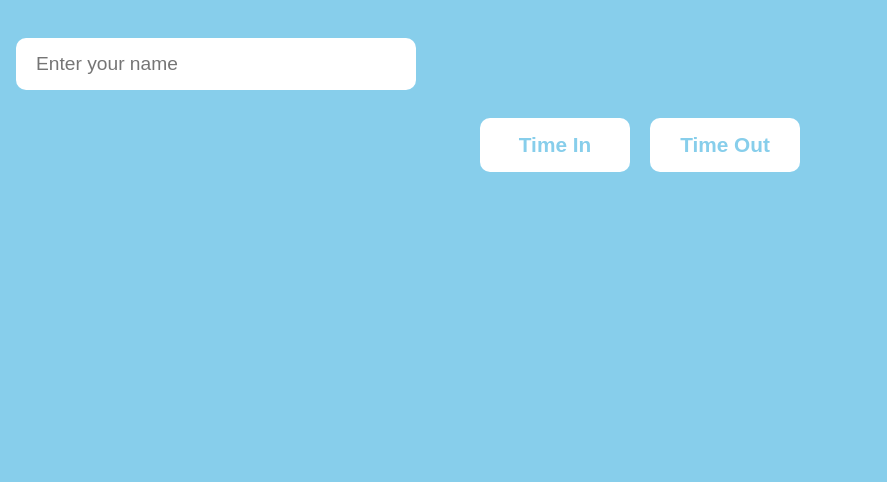
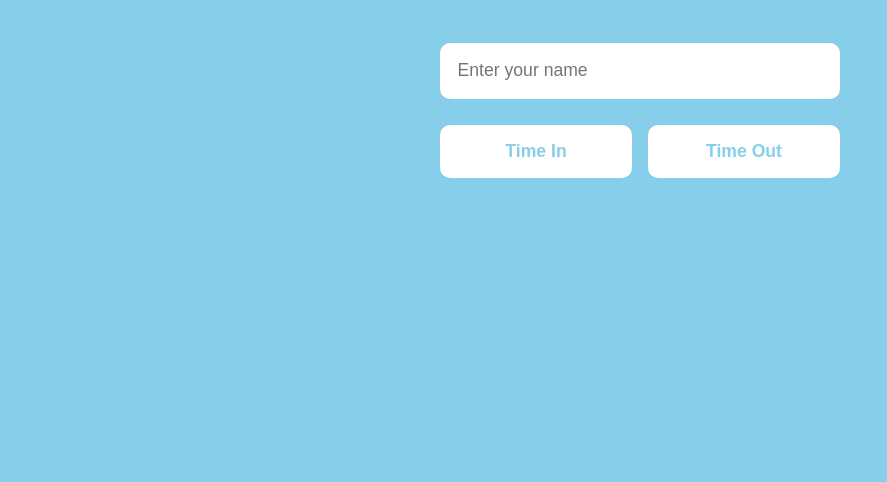
Before and after one commit to Soguilon/Iglu-TimeTracker, a plain HTML site: page index.html in a window 1280 px wide. Shown: the part 318-800 px from the top of the page, without its empty margins (0-887 px from the left). Drawn offline with Linux system fonts and the light colour scheme.

Commit message:
Update index.html

```diff
--- a/index.html
+++ b/index.html
@@ -2,37 +2,38 @@
 <html lang="en">
 <head>
   <meta charset="UTF-8" />
-<meta name="viewport" content="width=device-width, initial-scale=1, maximum-scale=1, user-scalable=no" />
+  <meta name="viewport" content="width=device-width, initial-scale=1.0" />
   <title>Iglu Time Tracker</title>
   <style>
-  /* Reset some default margins and paddings */
     * {
       box-sizing: border-box;
+      margin: 0;
+      padding: 0;
     }
 
     body {
       font-family: Arial, sans-serif;
-    background: #87CEEB;
-    color: #fff;
-    text-align: center;
-    padding: 2em 1em;
-    margin: 0;
-    min-height: 100vh;
+      background-color: #87CEEB;
+      color: #ffffff;
       display: flex;
       flex-direction: column;
+      align-items: center;
       justify-content: center;
+      padding: 2em 1em;
+      min-height: 100vh;
+      text-align: center;
     }
 
     h1 {
-    font-size: 2.2rem;
+      font-size: clamp(1.8rem, 4vw, 2.5rem);
       margin-bottom: 1.5em;
     }
 
     input[type="text"] {
-    width: 90%;
+      width: 100%;
       max-width: 400px;
-    padding: 15px 20px;
-    font-size: 1.2rem;
+      padding: 1em;
+      font-size: 1.1rem;
       border: none;
       border-radius: 10px;
       margin-bottom: 1.5em;
@@ -42,45 +43,35 @@
 
     .button-container {
       display: flex;
+      flex-wrap: wrap;
+      gap: 1em;
       justify-content: center;
-    gap: 20px;
-    flex-wrap: wrap;
+      width: 100%;
+      max-width: 400px;
     }
 
     button {
       flex: 1 1 120px;
-    max-width: 150px;
-    padding: 15px 0;
-    font-size: 1.3rem;
+      padding: 0.9em;
+      font-size: 1.1rem;
       border: none;
       border-radius: 10px;
       cursor: pointer;
-    transition: background-color 0.3s ease;
       font-weight: bold;
+      background-color: #ffffff;
+      color: #87CEEB;
+      transition: background-color 0.3s ease, transform 0.2s ease;
     }
 
-  button#timeIn {
-    background-color: #fff;
-    color: #87CEEB;
+    button:hover {
+      background-color: #d6e9f9;
+      transform: translateY(-2px);
     }
 
-  button#timeIn:hover {
-    background-color: #d6e9f9;
-  }
-
-  button#timeOut {
-    background-color: #fff;
-    color: #87CEEB;
-  }
-
-  button#timeOut:hover {
-    background-color: #d6e9f9;
-  }
-
-  p#response {
+    #response {
       margin-top: 1.5em;
+      font-size: 1rem;
       font-weight: bold;
-    font-size: 1.1rem;
       min-height: 1.5em;
     }
   </style>
```
Lines whose indentation alone changed are shown as unchanged.
